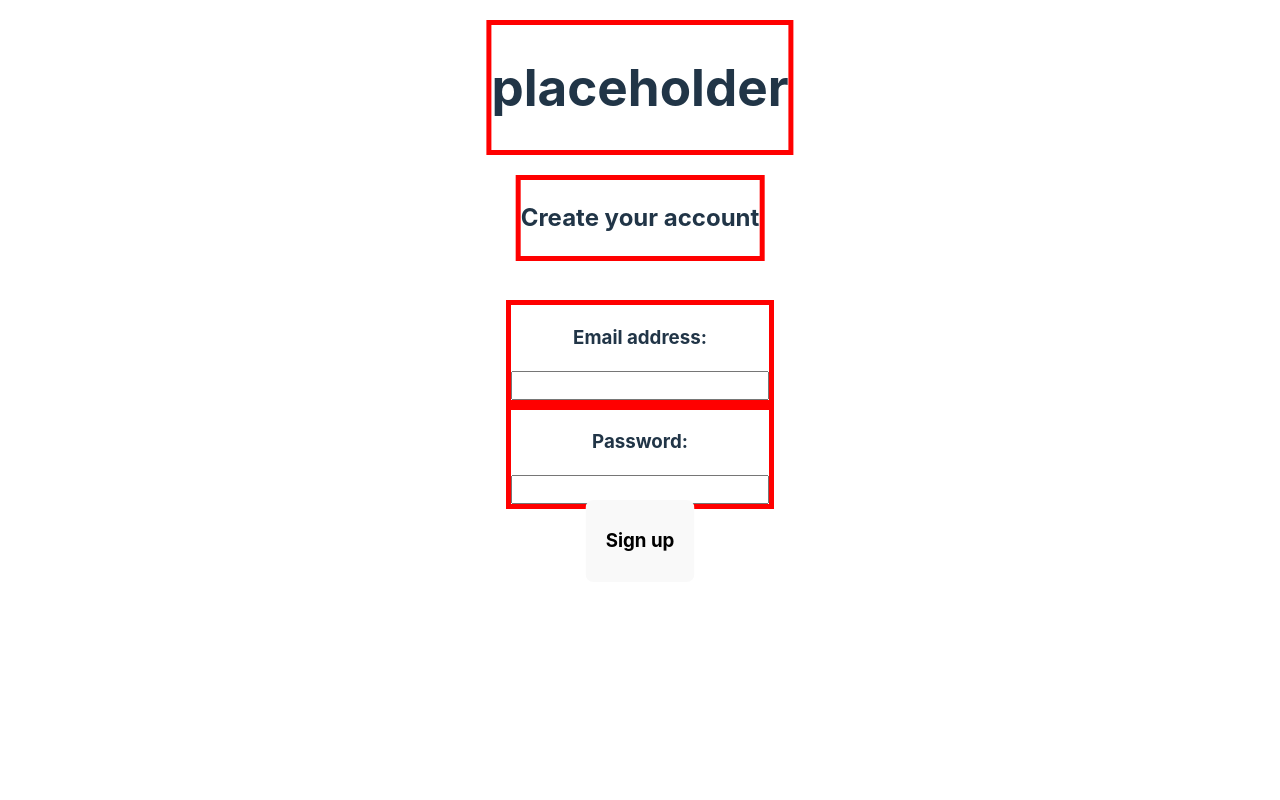
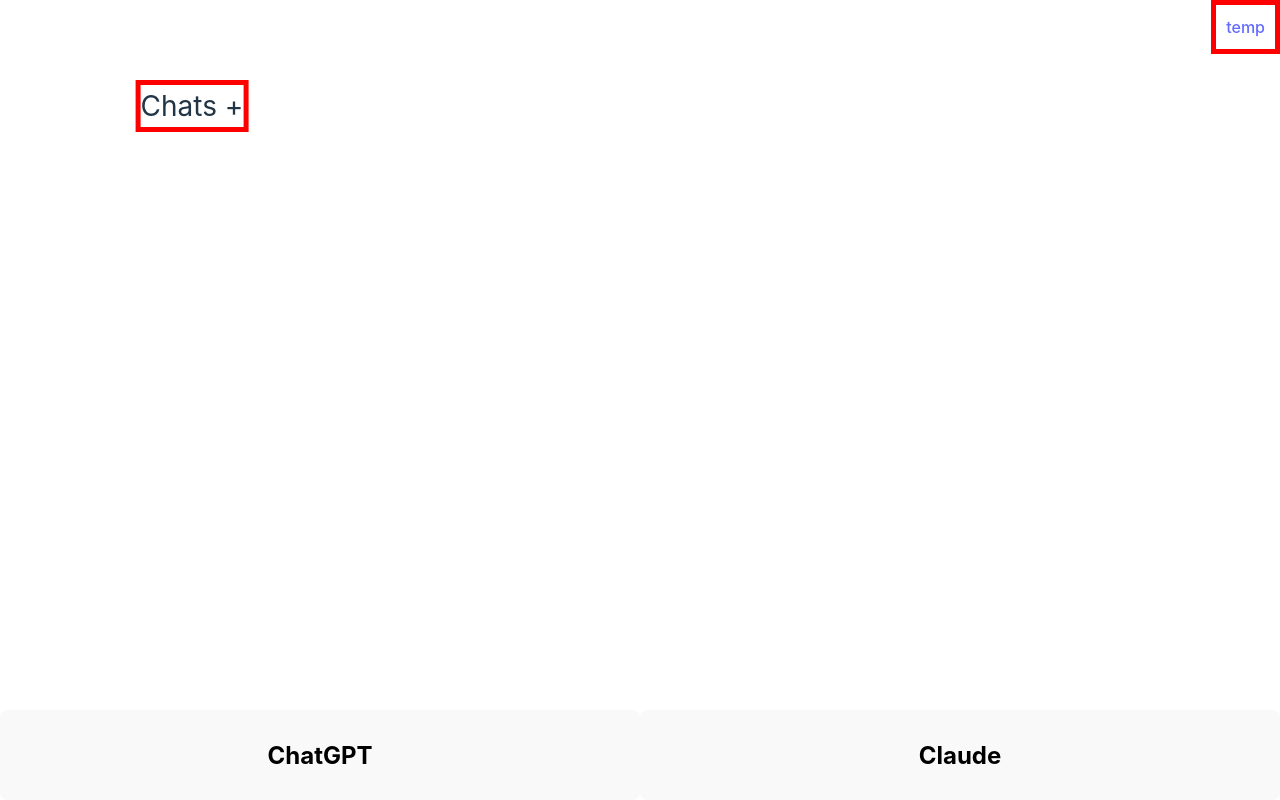
Before and after one commit to nicholas-deSouza/llm-extension, a React (Vite) app in the folder llm-extension/frontend/: page / in a window 1280 px wide. Built offline with nearby package versions, Linux system fonts and the light colour scheme.

Commit message:
started working on the chats/home page

```diff
--- a/llm-extension/frontend/src/App.tsx
+++ b/llm-extension/frontend/src/App.tsx
@@ -2,12 +2,14 @@ import React from "react";
 import "./App.css";
 // import { Home } from "./components/home";
 // import Settings from "./components/settingsPage/settings";
-import SignUpPage from "./components/signUpPage/signUpPage";
+// import SignUpPage from "./components/signUpPage/signUpPage";
+import HomePage from "./components/homePage/homePage";
 
 function App() {
   return (
     <>
-      <SignUpPage />
+      <HomePage />
+      {/* <SignUpPage /> */}
       {/* <Settings /> */}
       {/* <Home /> */}
     </>
--- a/llm-extension/frontend/src/components/homePage/homePage.css
+++ b/llm-extension/frontend/src/components/homePage/homePage.css
@@ -0,0 +1,41 @@
+.profile-icon-div {
+  border: 5px solid red;
+  position: fixed;
+  top: 0;
+  right: 0;
+  padding: 10px;
+}
+
+.chats-div {
+  text-align: center;
+  border: 5px solid red;
+  position: fixed;
+  top: 80px;
+  left: 15%;
+  transform: translateX(-50%);
+}
+
+text {
+  font-size: 28px;
+}
+
+.choose-llm-btn-div {
+  position: fixed;
+  bottom: 0;
+  left: 0;
+  right: 0;
+  display: flex;
+  width: 100%;
+}
+
+button {
+  width: 50%;
+  text-align: center;
+  border: none;
+  cursor: pointer;
+  box-sizing: border-box; /* Ensures padding and border are included in the width */
+}
+
+.button:focus {
+  outline: none;
+}
--- a/llm-extension/frontend/src/components/homePage/homePage.tsx
+++ b/llm-extension/frontend/src/components/homePage/homePage.tsx
@@ -0,0 +1,23 @@
+import React from "react";
+import "./homePage.css";
+
+export default function HomePage() {
+  return (
+    <div>
+      <div className="profile-icon-div">
+        <a>temp</a>
+      </div>
+      <div className="chats-div">
+        <text>Chats + </text>
+      </div>
+      <div className="choose-llm-btn-div">
+        <button>
+          <h2>ChatGPT</h2>
+        </button>
+        <button>
+          <h2>Claude</h2>
+        </button>
+      </div>
+    </div>
+  );
+}
--- a/llm-extension/frontend/src/index.css
+++ b/llm-extension/frontend/src/index.css
@@ -26,7 +26,7 @@ body {
   margin: 0;
   display: flex;
   place-items: center;
-  min-width: 600px;
+  min-width: 500px;
   min-height: 600px;
 }
 
```
